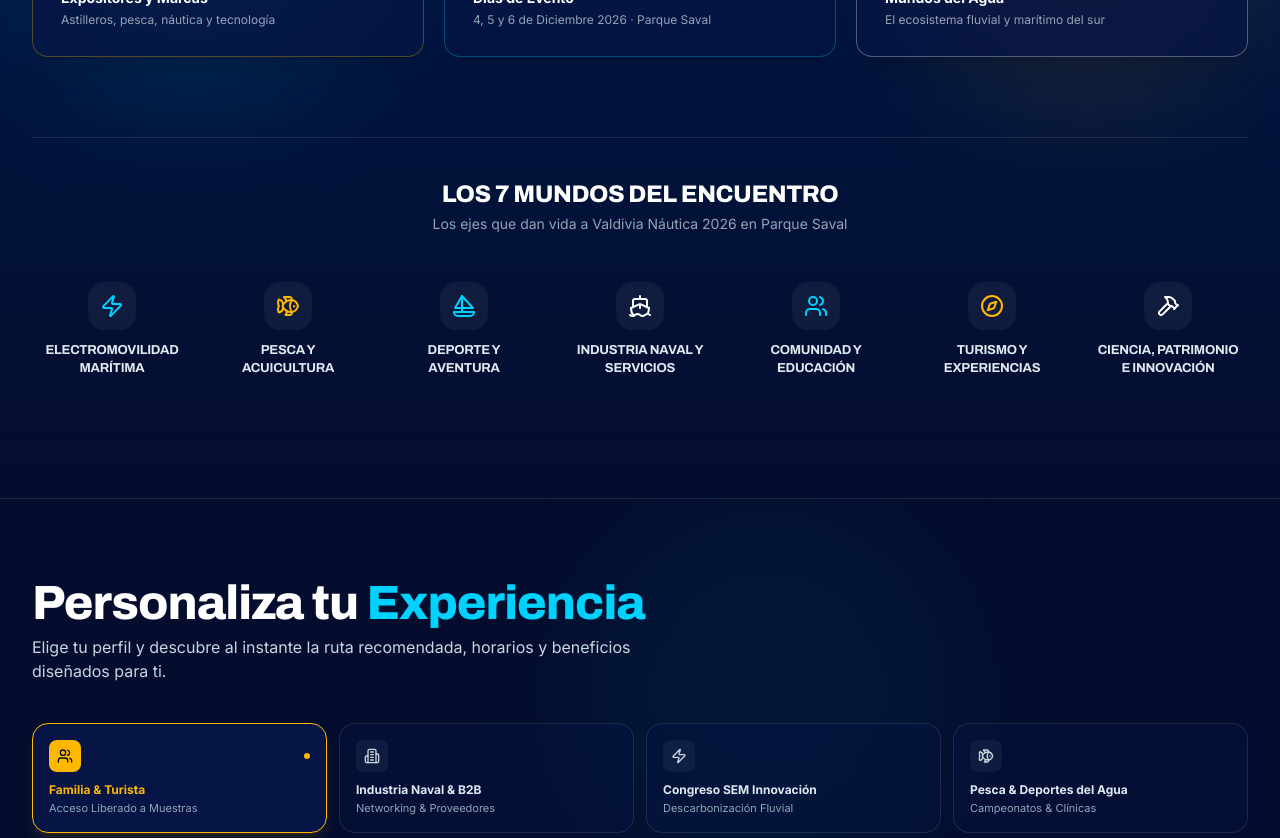
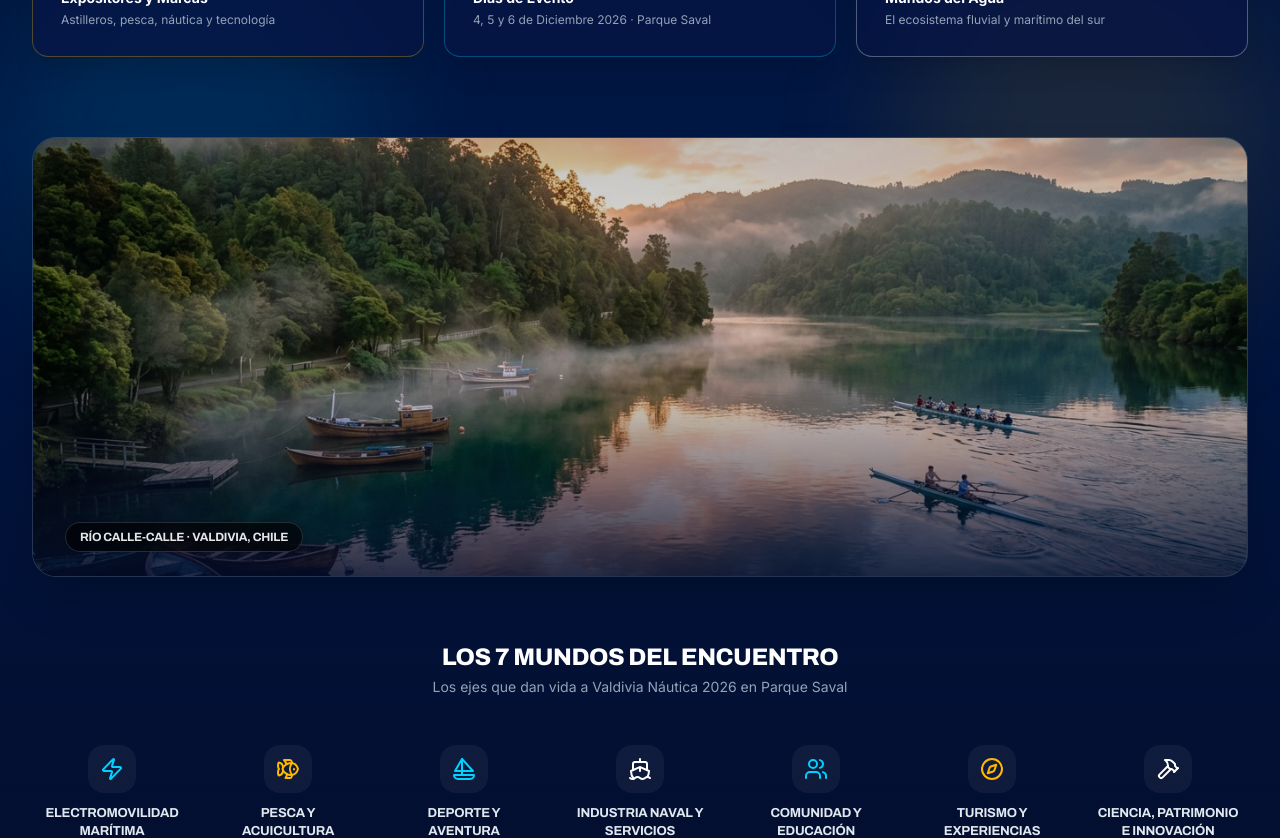
Before and after one commit to erikogodoy/web-valdivia-nautica-2026, a Next.js app: page / in a window 1280 px wide. Shown: the part 1520-2358 px from the top of the page. Built offline with nearby package versions, Linux system fonts and the light colour scheme.

Commit message:
feat(manifesto): add full-width panoramic river photography between metrics and 7 worlds

```diff
--- a/src/components/ui/ImpactManifesto.tsx
+++ b/src/components/ui/ImpactManifesto.tsx
@@ -156,8 +156,30 @@
           })}
         </div>
 
+        {/* Full-Width Panoramic Photography Banner */}
+        <motion.div
+          initial={{ opacity: 0, scale: 0.98 }}
+          whileInView={{ opacity: 1, scale: 1 }}
+          viewport={{ once: true }}
+          transition={{ duration: 0.6 }}
+          className="w-full h-64 sm:h-80 md:h-[400px] lg:h-[440px] rounded-3xl overflow-hidden relative mb-16 shadow-2xl border border-white/15 group"
+        >
+          <img
+            src="/images/valdivia-calle-calle-rio.jpg"
+            alt="Río Calle-Calle al amanecer con embarcaciones y remeros en Valdivia"
+            className="w-full h-full object-cover group-hover:scale-105 transition-transform duration-700 filter brightness-95"
+          />
+          <div className="absolute inset-0 bg-gradient-to-t from-poster-midnight/80 via-transparent to-black/20 pointer-events-none" />
+
+          <div className="absolute bottom-5 left-6 sm:bottom-6 sm:left-8 flex items-center gap-2">
+            <span className="text-[11px] sm:text-xs font-archivo font-bold uppercase tracking-widest text-white/90 bg-black/60 backdrop-blur-md px-3.5 py-1.5 rounded-full border border-white/15">
+              Río Calle-Calle · Valdivia, Chile
+            </span>
+          </div>
+        </motion.div>
+
         {/* The 7 Official Worlds in a Clean Frameless Line with Icons on Top */}
-        <div className="pt-10 border-t border-white/10">
+        <div>
           <div className="text-center mb-10">
             <h3 className="text-xl sm:text-2xl font-archivo font-extrabold text-white uppercase tracking-wider">
               Los 7 Mundos del Encuentro
```
Also changed, not shown: public/images/valdivia-calle-calle-rio.jpg (added).
